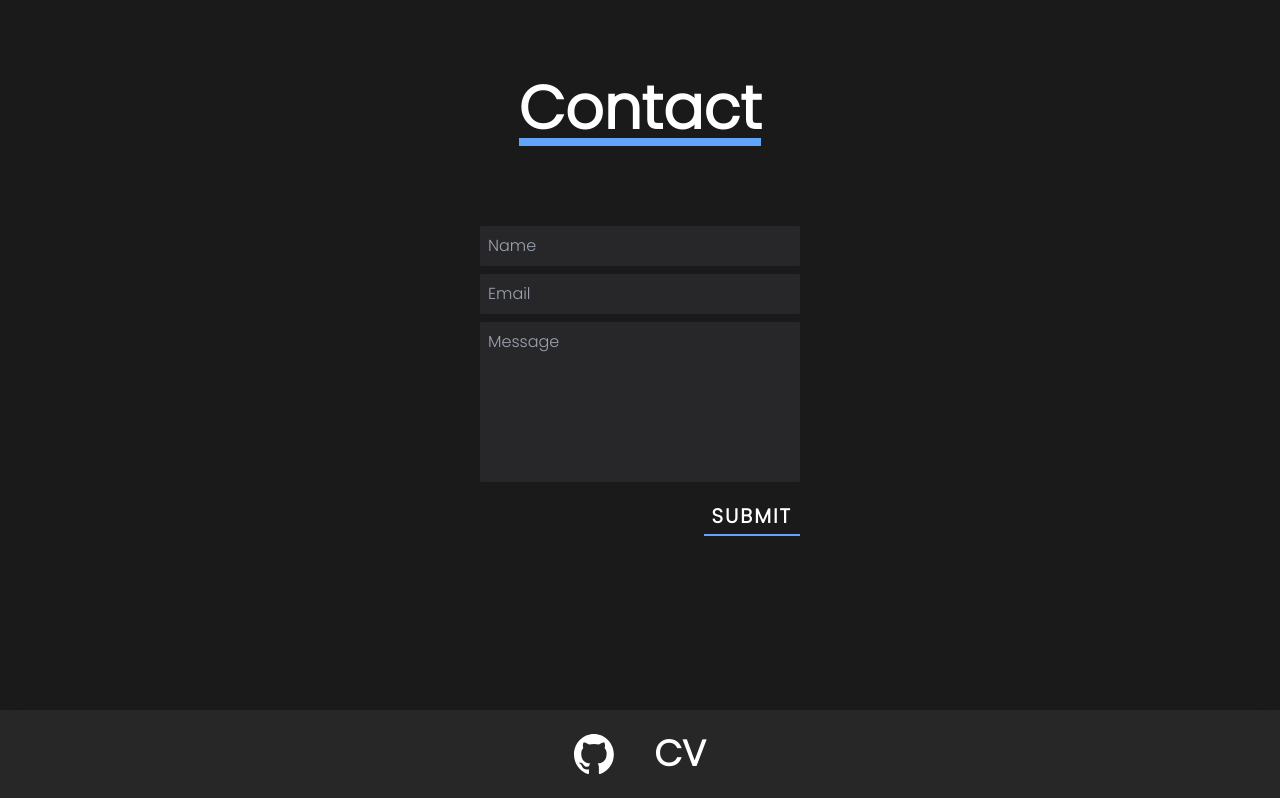
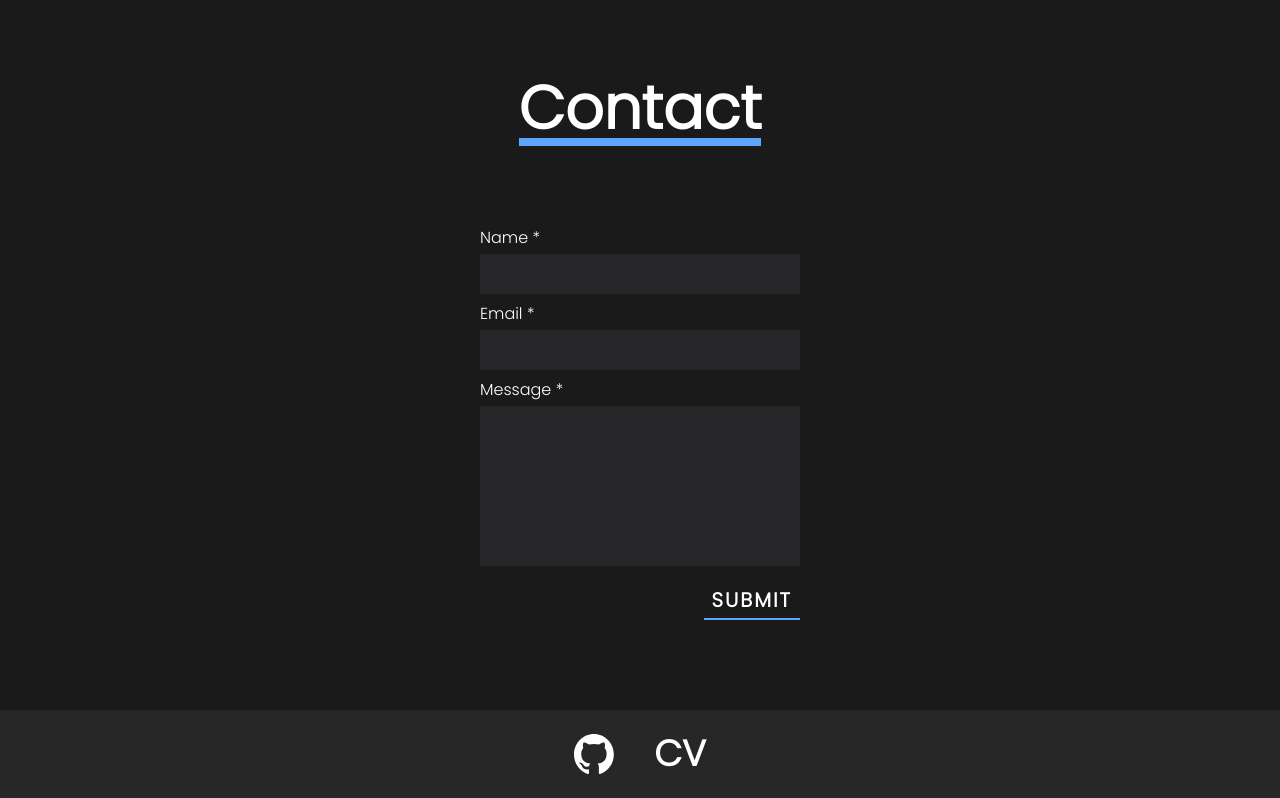
Before and after one commit to Joksa132/portfolio, a Next.js app: page / in a window 1280 px wide. Shown: the part 3200-3998 px from the top of the page. Built offline with nearby package versions, Linux system fonts and the light colour scheme.

Commit message:
add labels for inputs and fix positioning

```diff
--- a/components/ContactSection.tsx
+++ b/components/ContactSection.tsx
@@ -40,38 +40,44 @@ export default function ContactSection({ sectionRefs, setActiveLink }: Props) {
     <section className='min-h-screen overflow-y-auto flex flex-col justify-between' id='contact' ref={sectionRefs.contact}>
       <div className='flex flex-col items-center'>
         <h2 className='text-6xl mt-20 border-b-8 border-blue-400 font-bold'>Contact</h2>
-        <form ref={formRef} onSubmit={handleEmailSubmit} className='flex flex-col items-center gap-2 mt-20 w-full'>
+        <form ref={formRef} onSubmit={handleEmailSubmit} className='flex flex-col items-center gap-2 mt-20 w-1/4'>
+          <div className="flex flex-col w-full gap-1">
+            <label htmlFor="user_name">Name *</label>
             <input
               type="text"
               name='user_name'
               id='user_name'
-            placeholder='Name'
               required
-            className='bg-zinc-800 p-2 w-1/4 rounded-sm focus:outline-none focus:ring-1 focus:ring-blue-400'
+              className='bg-zinc-800 p-2 rounded-sm focus:outline-none focus:ring-1 focus:ring-blue-400'
               onChange={(e) => setFormData({ ...formData, name: e.target.value })}
               value={formData.name}
             />
+          </div>
+          <div className="flex flex-col w-full gap-1">
+            <label htmlFor="user_email">Email *</label>
             <input
               type="email"
               name="user_email"
               id="user_email"
-            placeholder='Email'
               required
-            className='bg-zinc-800 p-2 w-1/4 rounded-sm focus:outline-none focus:ring-1 focus:ring-blue-400'
+              className='bg-zinc-800 p-2 rounded-sm focus:outline-none focus:ring-1 focus:ring-blue-400'
               onChange={(e) => setFormData({ ...formData, email: e.target.value })}
               value={formData.email}
             />
+          </div>
+          <div className="flex flex-col w-full gap-1">
+            <label htmlFor="message">Message *</label>
             <textarea
               name='message'
               id='message'
-            placeholder='Message'
               required
-            className='bg-zinc-800 p-2 w-1/4 rounded-sm resize-none focus:outline-none focus:ring-1 focus:ring-blue-400'
+              className='bg-zinc-800 p-2 rounded-sm resize-none focus:outline-none focus:ring-1 focus:ring-blue-400'
               rows={6}
               onChange={(e) => setFormData({ ...formData, message: e.target.value })}
               value={formData.message}
             />
-          <div className='flex justify-end w-1/4 text-xl font-bold mt-2'>
+          </div>
+          <div className='flex justify-end w-full text-xl font-bold mt-2'>
             <button
               type='submit'
               className="tracking-widest border-b-2 border-blue-400 px-2 py-1
```
Lines whose indentation alone changed are shown as unchanged.
